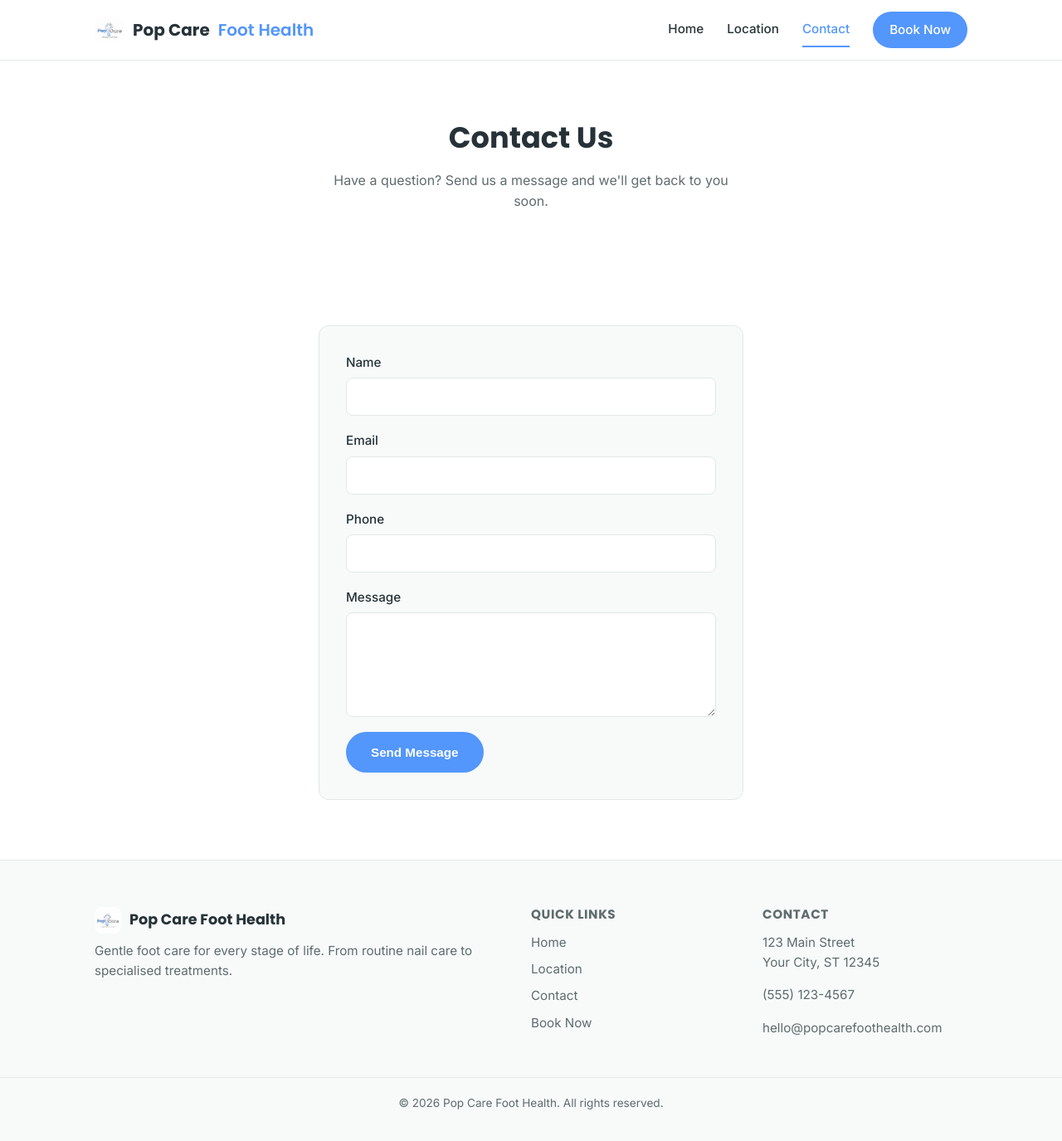
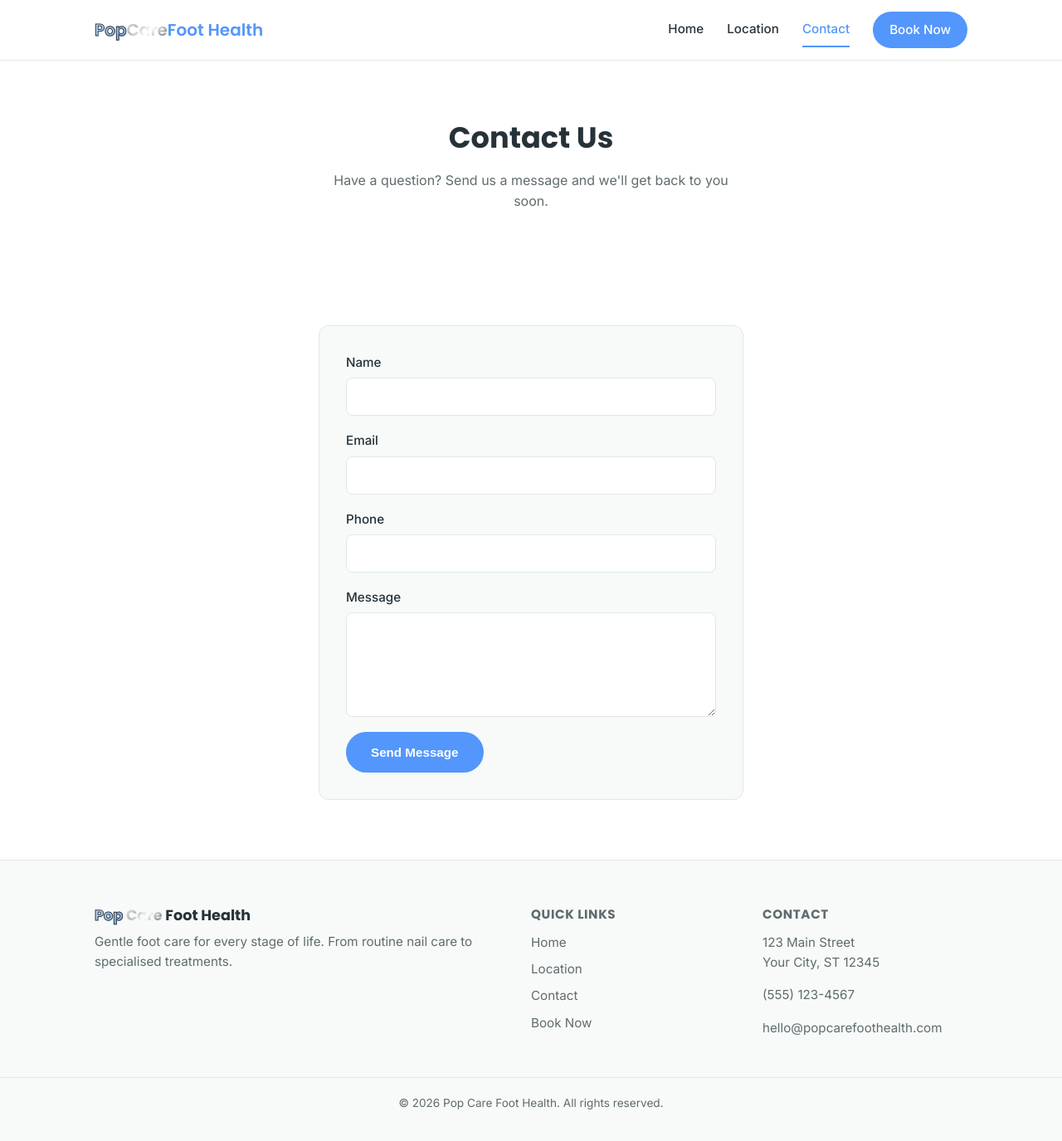
Before and after one commit to Pop-Care-Foot-Health/pop-care-foot-health.github.io, a Jekyll site: the page built from contact.html, in a window 1280 px wide and 1375 px high. Shown: the whole window at 83% size. Built offline with Jekyll 4.4.1, drawn with Linux system fonts in a browser that asks for light colours.

Commit message:
Replace logo image with styled text logo, update favicon
Remove the image-based logo from header/footer in favor of the
Poppins text logo with gradient styling on "Pop" and "Care", and
switch the favicon to use logo.png.

```diff
--- a/_layouts/default.html
+++ b/_layouts/default.html
@@ -9,14 +9,13 @@
   <link rel="preconnect" href="https://fonts.gstatic.com" crossorigin>
   <link href="https://fonts.googleapis.com/css2?family=Poppins:wght@600;700&family=Inter:wght@400;500;600&display=swap" rel="stylesheet">
   <link rel="stylesheet" href="{{ '/assets/css/style.css' | relative_url }}">
-  <link rel="icon" href="{{ '/assets/images/favicon.svg' | relative_url }}" type="image/svg+xml">
+  <link rel="icon" href="{{ '/assets/images/logo.png' | relative_url }}" type="image/png">
 </head>
 <body>
   <header class="site-header">
     <div class="container header-inner">
       <a class="logo" href="{{ '/' | relative_url }}">
-        <img src="{{ '/assets/images/logo.png' | relative_url }}" alt="" class="logo-img">
-        Pop Care <span>Foot Health</span>
+        <span class="logo-pop">Pop</span> <span class="logo-care">Care</span> <span>Foot Health</span>
       </a>
 
       <button class="nav-toggle" aria-label="Toggle menu" aria-expanded="false">
@@ -39,7 +38,7 @@
   <footer class="site-footer">
     <div class="container footer-inner">
       <div class="footer-col">
-        <h3><img src="{{ '/assets/images/logo.png' | relative_url }}" alt="" class="footer-logo-img">Pop Care Foot Health</h3>
+        <h3><span class="logo-pop">Pop</span> <span class="logo-care">Care</span> Foot Health</h3>
         <p>Gentle foot care for every stage of life. From routine nail care to specialised treatments.</p>
       </div>
       <div class="footer-col">
--- a/assets/css/style.css
+++ b/assets/css/style.css
@@ -62,7 +62,6 @@ a:hover { color: var(--color-primary-dark); }
 .logo {
   display: flex;
   align-items: center;
-  gap: 10px;
   font-family: var(--font-heading);
   font-weight: 700;
   font-size: 1.25rem;
@@ -74,21 +73,26 @@ a:hover { color: var(--color-primary-dark); }
   font-weight: 600;
 }
 
-.logo-img {
-  height: 36px;
-  width: 36px;
-  border-radius: 8px;
-  object-fit: cover;
-  display: block;
+.logo-pop,
+.logo-care {
+  font-weight: 700;
 }
 
-.footer-logo-img {
-  height: 32px;
-  width: 32px;
-  border-radius: 8px;
-  object-fit: cover;
-  margin-right: 10px;
-  vertical-align: middle;
+.logo-pop {
+  background: linear-gradient(135deg, #cfe6ff, #6fa8f5);
+  -webkit-background-clip: text;
+  background-clip: text;
+  color: transparent;
+  -webkit-text-fill-color: transparent;
+  -webkit-text-stroke: 1px #3a3a3a;
+}
+
+.logo-care {
+  background: linear-gradient(135deg, #f4f4f4 0%, #b8b8b8 30%, #ffffff 55%, #9a9a9a 80%, #e6e6e6 100%);
+  -webkit-background-clip: text;
+  background-clip: text;
+  color: transparent;
+  -webkit-text-fill-color: transparent;
 }
 
 .site-nav {
```
